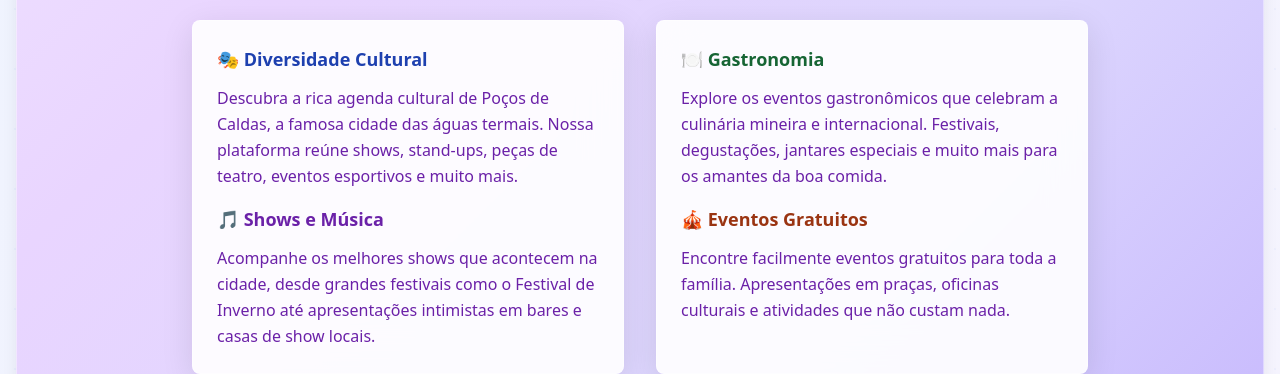
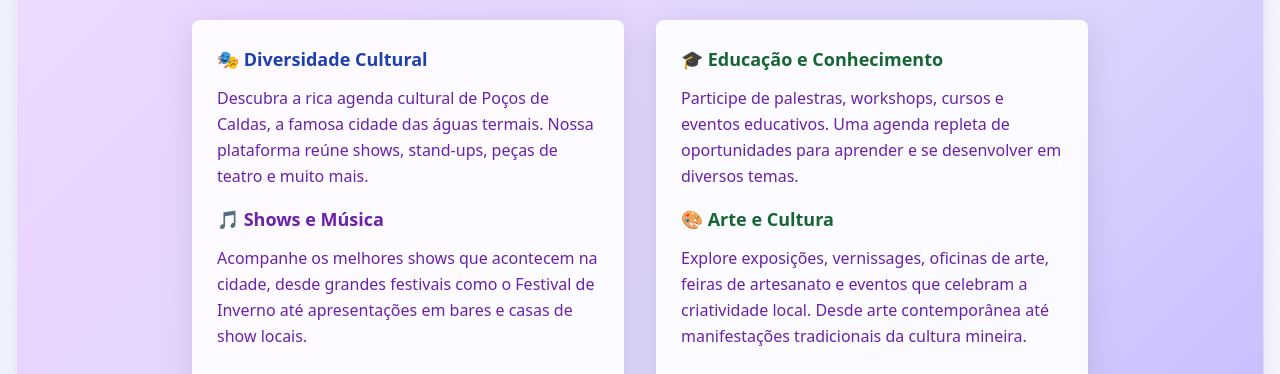
Before and after one commit to malkavean/eventosPocos, a website: page index.html in a window 1280 px wide. Shown: the part 426-800 px from the top of the page. Drawn offline with nearby package versions, Linux system fonts and the light colour scheme; no server answers.

Commit message:
eventosPocos

```diff
--- a/index.html
+++ b/index.html
@@ -416,26 +416,25 @@
                         <h3 class="text-lg font-semibold mb-3 text-blue-800">🎭 Diversidade Cultural</h3>
                         <p class="leading-relaxed mb-4 text-purple-800">
                             Descubra a rica agenda cultural de Poços de Caldas, a famosa cidade das águas termais.
-                            Nossa plataforma reúne shows, stand-ups, peças de teatro, eventos esportivos e muito mais.
+                            Nossa plataforma reúne shows, stand-ups, peças de teatro e muito mais.
                         </p>
 
                         <h3 class="text-lg font-semibold mb-3 text-purple-800">🎵 Shows e Música</h3>
                         <p class="leading-relaxed text-purple-800">
                             Acompanhe os melhores shows que acontecem na cidade, desde grandes festivais como o
-                            Festival de Inverno até apresentações intimistas em bares e casas de show locais.
+                            Festival de Inverno até apresentações em bares e casas de show locais.
                         </p>
                     </div>
 
                     <div class="glass-effect rounded-lg p-6 glass-hover transition-all duration-300">
-                        <h3 class="text-lg font-semibold mb-3 text-green-800">🍽️ Gastronomia</h3>
+                        <h3 class="text-lg font-semibold mb-3 text-green-800">🎓 Educação e Conhecimento</h3>
                         <p class="leading-relaxed mb-4 text-purple-800">
-                            Explore os eventos gastronômicos que celebram a culinária mineira e internacional.
-                            Festivais, degustações, jantares especiais e muito mais para os amantes da boa comida.
+                            Participe de palestras, workshops, cursos e eventos educativos. Uma agenda repleta de oportunidades para aprender e se desenvolver em diversos temas.
                         </p>
 
-                        <h3 class="text-lg font-semibold mb-3 text-orange-800">🎪 Eventos Gratuitos</h3>
-                        <p class="leading-relaxed text-purple-800">
-                            Encontre facilmente eventos gratuitos para toda a família. Apresentações em praças, oficinas culturais e atividades que não custam nada.
+                        <h3 class="text-lg font-semibold mb-3 text-green-800">🎨 Arte e Cultura</h3>
+                        <p class="leading-relaxed mb-4 text-purple-800">
+                            Explore exposições, vernissages, oficinas de arte, feiras de artesanato e eventos que celebram a criatividade local. Desde arte contemporânea até manifestações tradicionais da cultura mineira.
                         </p>
                     </div>
                 </div>
@@ -522,10 +521,11 @@
         { id: '1', nome: 'Música', cor: '#EF4444' },
         { id: '2', nome: 'Teatro', cor: '#8B5CF6' },
         { id: '3', nome: 'Humor', cor: '#F59E0B' },
-        { id: '4', nome: 'Gastronomia', cor: '#10B981' },
+        { id: '4', nome: 'Gastronomia', cor: '#e07638' },
         { id: '5', nome: 'Esportes', cor: '#3B82F6' },
         { id: '6', nome: 'Cultura', cor: '#EC4899' },
-        { id: '7', nome: 'Infantil', cor: '#F97316' }
+        { id: '7', nome: 'Infantil', cor: '#16ccf9' },
+        { id: '8', nome: 'Conhecimento', cor: '#15A940' }
     ];
 
     // Estado da aplicação
```
Also changed, not shown: admin.html (+1 -0 lines).
